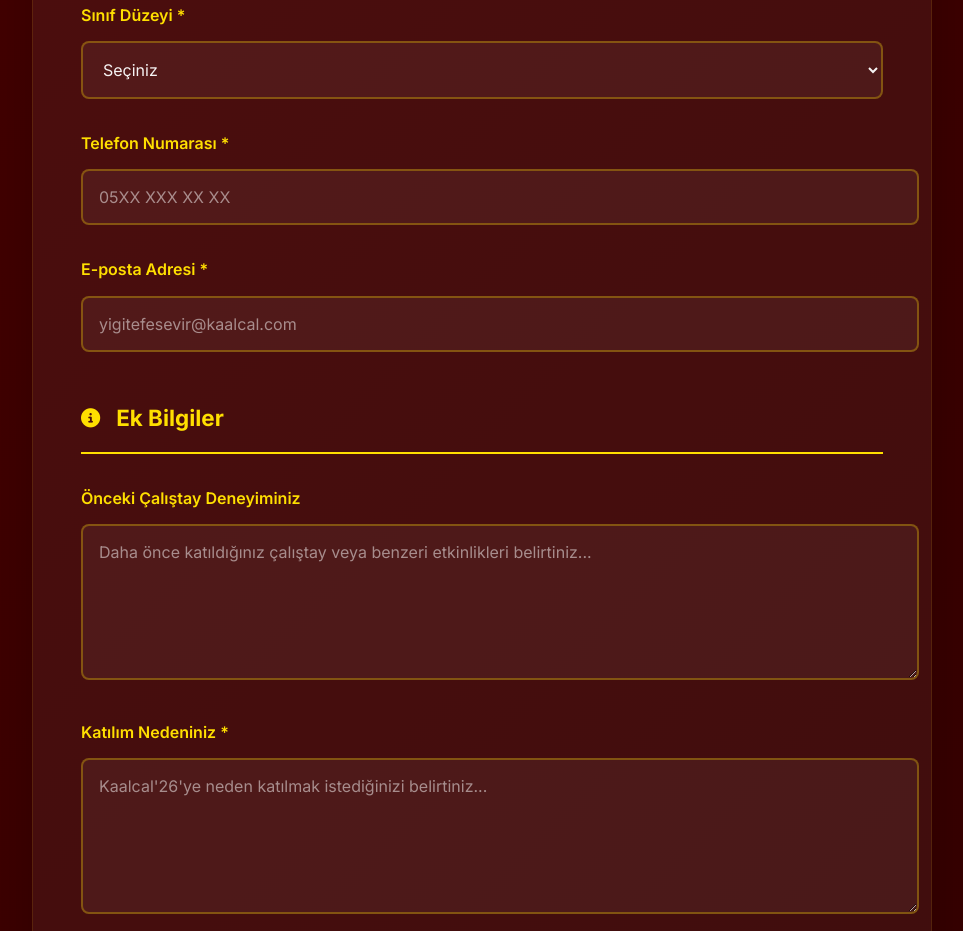
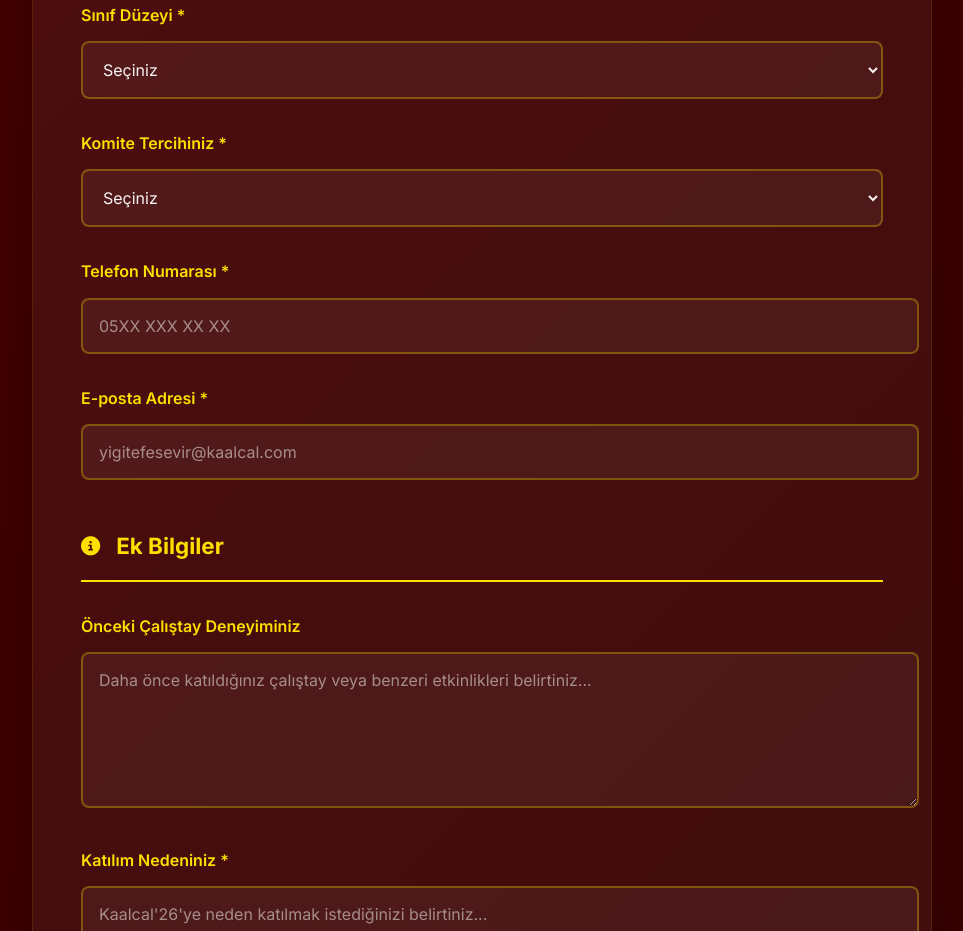
Before and after one commit to 01gokturk552/kaalcal, a website: page public/delegate-application.html in a window 1280 px wide. Shown: the part 1515-2446 px from the top of the page, without its empty margins (158-1121 px from the left). Drawn offline with Linux system fonts and the light colour scheme.

Commit message:
ilk commit

```diff
--- a/public/delegate-application.html
+++ b/public/delegate-application.html
@@ -89,6 +89,22 @@
                                 <option value="4">4. Sınıf (Üniversite)</option>
                                 <option value="lisansustu">Lisansüstü</option>
                                 <option value="mezun">Mezun</option>
+                            </select>
+                        </div>
+
+                        <div class="form-group">
+                            <label for="classLevel">Komite Tercihiniz <span class="required">*</span></label>
+                            <select id="classLevel" name="classLevel" required>
+                                <option value="">Seçiniz</option>
+                                <option value="HUKUK">HUKUK Komitesi</option>
+                                <option value="EDEBİYAT">EDEBİYAT Komitesi</option>
+                                <option value="SANAT">SANAT Komitesi</option>
+                                <option value="TEOLOJİ">TEOLOJİ Komitesi</option>
+                                <option value="SİYASET">SİYASET Komitesi</option>
+                                <option value="FELSEFE">FELSEFE Komitesi</option>
+                                <option value="SOSYOLOJİ">SOSYOLOJİ Komitesi</option>
+                                <option value="TARİH">TARİH Komitesi</option>
+                                <option value="PSİKOLOJİ">PSİKOLOJİ Komitesi</option>
                             </select>
                         </div>
 
```
